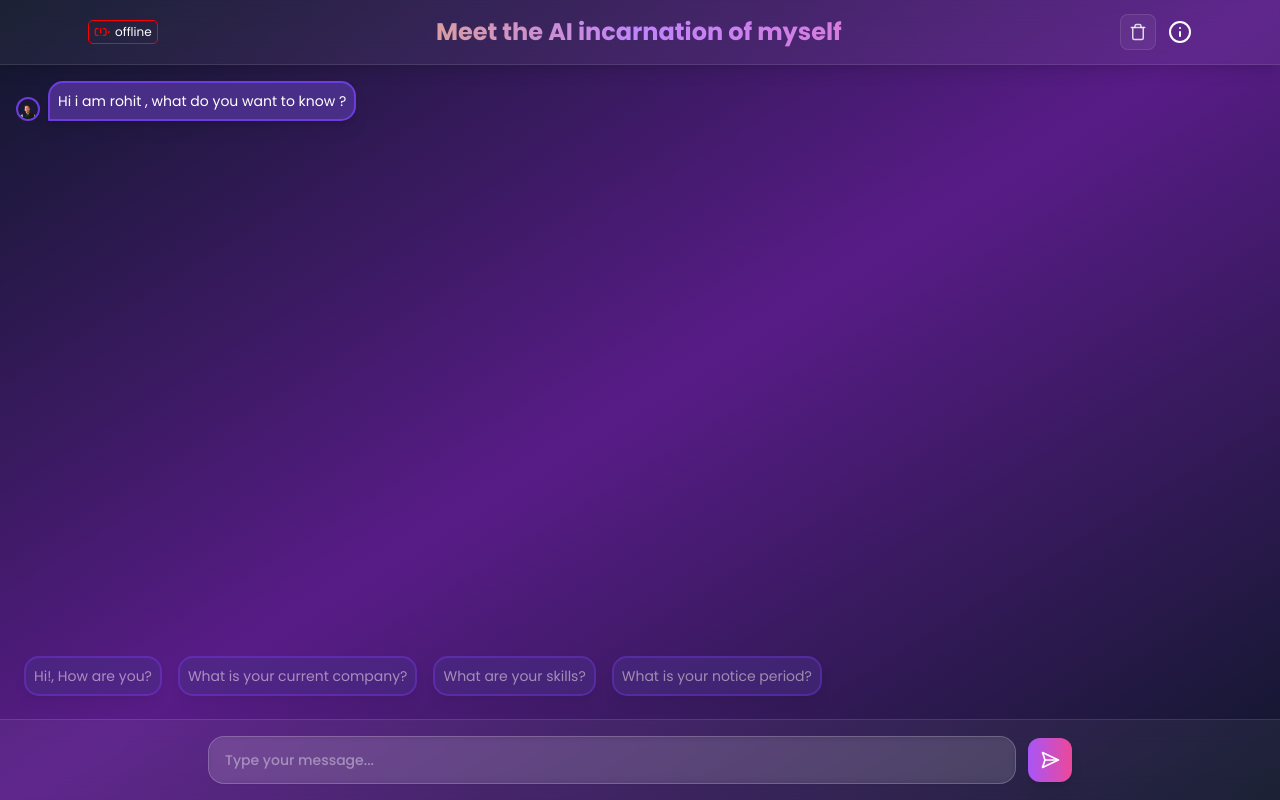
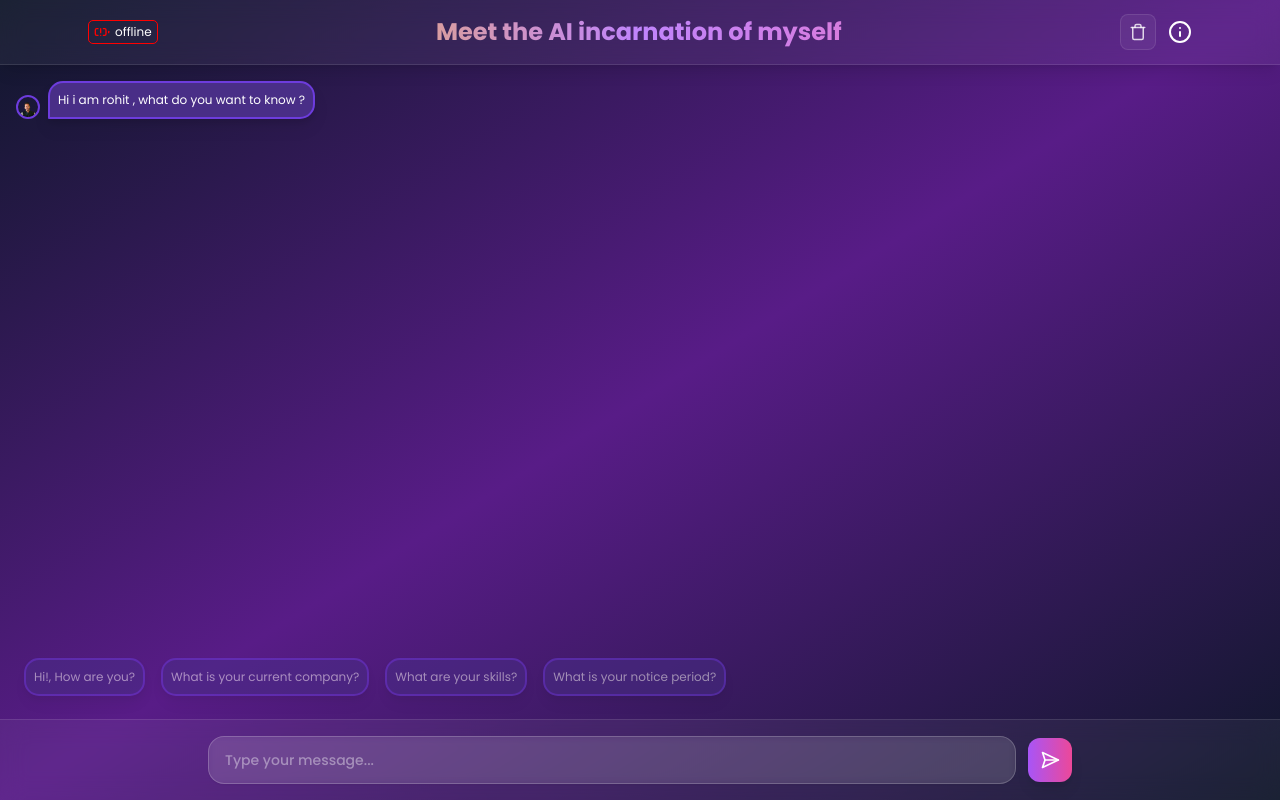
Before and after one commit to MrRohitTyagi/gemini-chatbot-FE, a Next.js app: page / in a window 1280 px wide. Built offline with nearby package versions, Linux system fonts and the light colour scheme; no server answers.

Commit message:
ui improve

```diff
--- a/components/ChatComp.jsx
+++ b/components/ChatComp.jsx
@@ -10,12 +10,12 @@ import Spinner from "./Spinner/Spinner.jsx";
 export function getchatCss(role) {
   return `chat w-fit max-w-[80%]  p-2 text-white
       bg-chat-bg border-2 border-chat-border
-      rounded-${role}-border overflow-wrap break-words text-sm
+      rounded-${role}-border overflow-wrap break-words  text-[12px]
       `;
 }
 
 const ChatsComp = ({ chats = [], isLoading }) => {
-  console.log('chats',chats)
+  console.log("chats", chats);
   return (
     <div className="flex flex-col gap-2">
       {chats.map((chat, i) => {
@@ -78,23 +78,4 @@ const ChatsComp = ({ chats = [], isLoading }) => {
   );
 };
 
-const ThreeDots = () => {
-  const [dots, setdots] = useState(".");
-  useEffect(() => {
-    const animateTyping = async () => {
-      for (let i = 0; i <= 100; i++) {
-        setdots((prev) => {
-          if (prev.length === 5) {
-            return ".";
-          }
-          return prev + ".";
-        });
-        await new Promise((resolve) => setTimeout(resolve, 200));
-      }
-    };
-    animateTyping();
-  }, []);
-  return dots;
-};
-
 export default ChatsComp;
--- a/components/Suggestions.jsx
+++ b/components/Suggestions.jsx
@@ -1,6 +1,6 @@
 "use client";
 
-import React, { useEffect, useState } from "react";
+import React from "react";
 import { getchatCss } from "./ChatComp";
 import { motion } from "framer-motion";
 
@@ -18,7 +18,7 @@ const Suggestions = ({ setchats, chats, handleSendMessage }) => {
     <div
       className={`text-white absolute gap-4
     flex flex-row flex-wrap bottom-[5rem]
-       p-6 items-center justify-center `}
+       p-6 items-center justify-center z-10`}
     >
       {suggestions.map((sug, index) => (
         <motion.button
--- a/components/Typewritereffect.jsx
+++ b/components/Typewritereffect.jsx
@@ -22,7 +22,7 @@ const TypingComponent = ({ text }) => {
   return (
     <div>
       <motion.span
-        className={isLoading ? "animate-pulse" : ""}
+        className={isLoading ? "animate-pulse" : "" +" text-[12px]"}
         animate={controls}
       >
         {displayedText}
--- a/package.json
+++ b/package.json
@@ -24,7 +24,10 @@
     "tailwindcss-animate": "^1.0.7"
   },
   "devDependencies": {
+    "@babel/core": "^7.28.3",
+    "@babel/preset-react": "^7.27.1",
     "autoprefixer": "^10.0.1",
+    "babel-preset-next": "^1.4.0",
     "eslint": "^8",
     "eslint-config-next": "14.1.3",
     "postcss": "^8",
```
Also changed, not shown: 1 other file (tests, documents, lock files or other folders).
